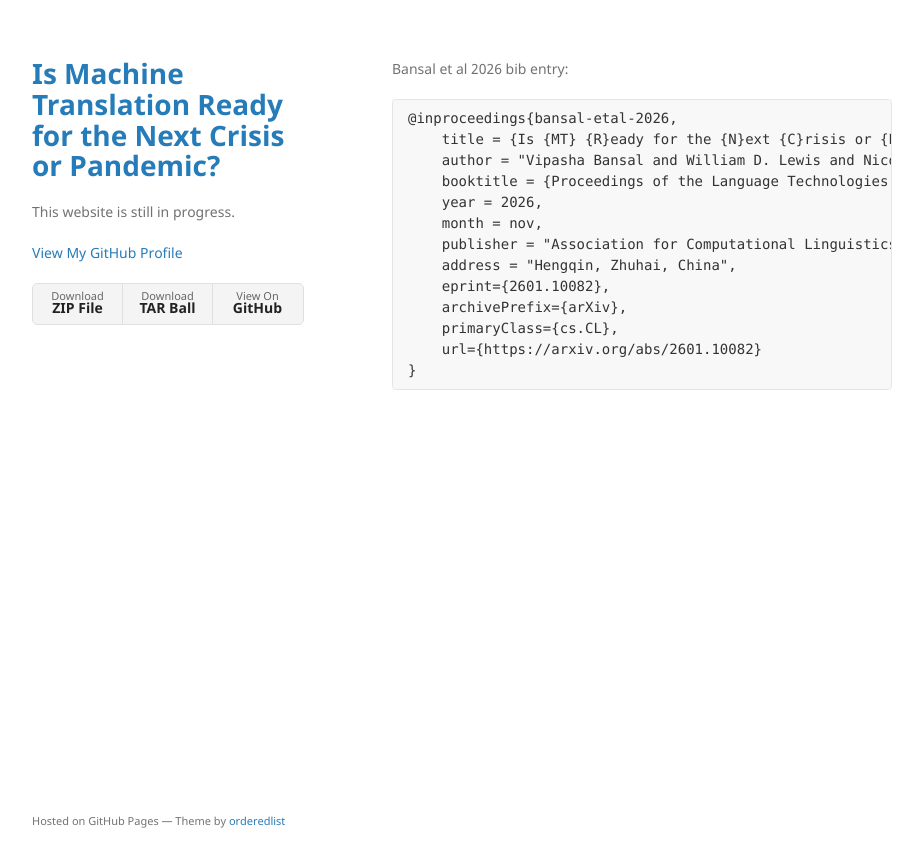
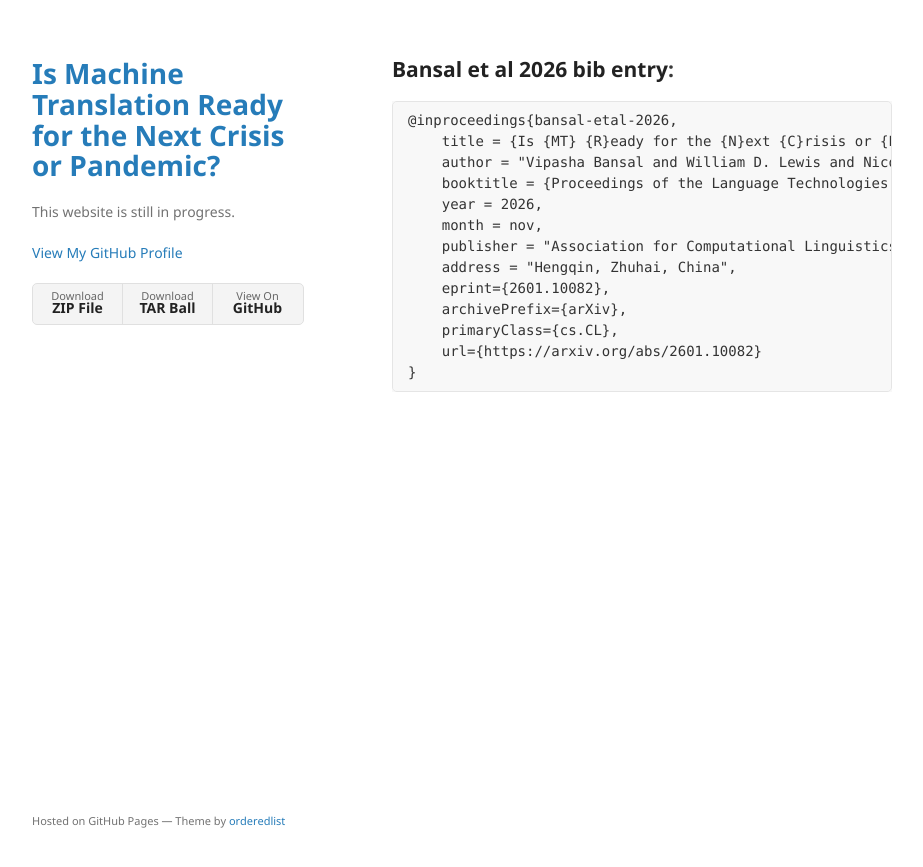
Before and after one commit to mt-crisis-ready/mt-crisis-ready.github.io, a Jekyll site: the page built from bib.md, in a window 1280 px wide. Shown: the top 867 px of the page, without its empty margins (178-1101 px from the left). Built offline with Jekyll 4.4.1, drawn with Linux system fonts in a browser that asks for light colours; our own code applies the rules of GitHub Pages for plain Markdown files.

Commit message:
More changes to the display of the bib

```diff
--- a/bib.md
+++ b/bib.md
@@ -2,7 +2,7 @@
 layout: default
 ---
 
-Bansal et al 2026 bib entry:
+## **Bansal et al 2026 bib entry**:
 
     @inproceedings{bansal-etal-2026,
         title = {Is {MT} {R}eady for the {N}ext {C}risis or {P}andemic?},
```
